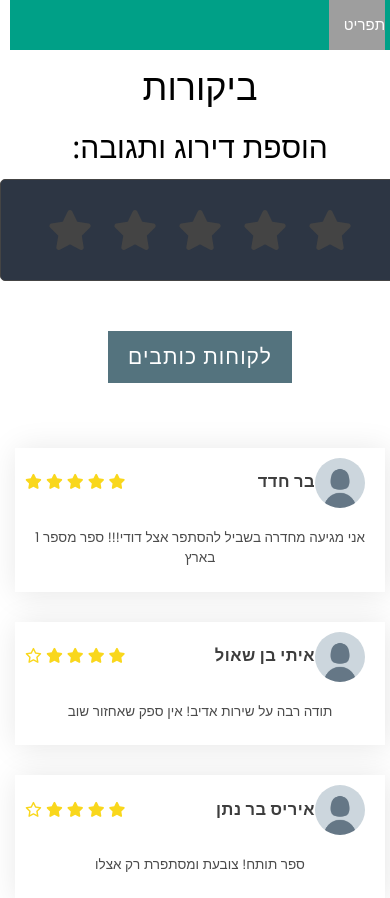
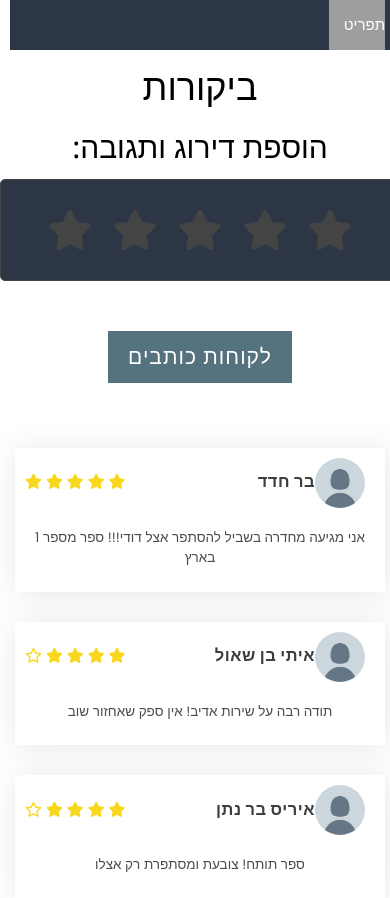
Before and after one commit to Nitaybb/web-project-g12, a Flask app: page /reviews in a window 390 px wide. Shown: the top 898 px of the page. Run offline with Flask 2, Linux system fonts and the light colour scheme; some libraries are stand-ins or nearby versions; grey boxes are pictures that could not be loaded.

Commit message:
producs changes

```diff
--- a/static/css/menu.css
+++ b/static/css/menu.css
@@ -8,7 +8,8 @@ height: 50px;
   z-index: 9999;
   width: 100%;
   height: 50px;
-  background-color: #00a087;
+
+  background-color: #2D3644;
   place-items: center;
   text-align: center;
   font-family: poppins, sans-serif;
@@ -93,7 +94,7 @@ a.sitename, a:visited.sitename {
     display: none;
     width: 100%;
     margin-top: 50px;
-    background-color: #008378;
+    background-color: #2D3644;
   }
   .menu-items li {
     display: block;
--- a/static/css/reviews.css
+++ b/static/css/reviews.css
@@ -7,12 +7,7 @@ body{
     height: 100%;
     text-align: center;
 }
-html{
-    display: grid;
-    height: 100%;
-    place-items: center;
-    text-align: center;
-}
+
 .container{
     position: relative;
     width: 400px;
--- a/templates/contact_us.html
+++ b/templates/contact_us.html
@@ -22,7 +22,7 @@
             <a  id="Link1" > 054-477-4731 </a>
             <a  id="Link2" href="https://api.whatsapp.com/send?phone=972544774731&text=היי דודי, אשמח לפרטים"> להודעה ישירה בווצאפ </a>
             <a  id="Link3" href="https://www.gadgetshop.co.il/"> קישור3 </a>
-            <a   id="Link4">מרמורק 14 תל אביב:</a>
+            <a  id="Link4">מרמורק 14 תל אביב:</a>
             <a  id="Link5" href=" https://waze.com/ul?ll=32.07155,34.78042&navigate=yes"><br>לפתיחה במפות </a>
             <h2 id="logo5"> תורים פנויים: </h2>
             </div>
```
